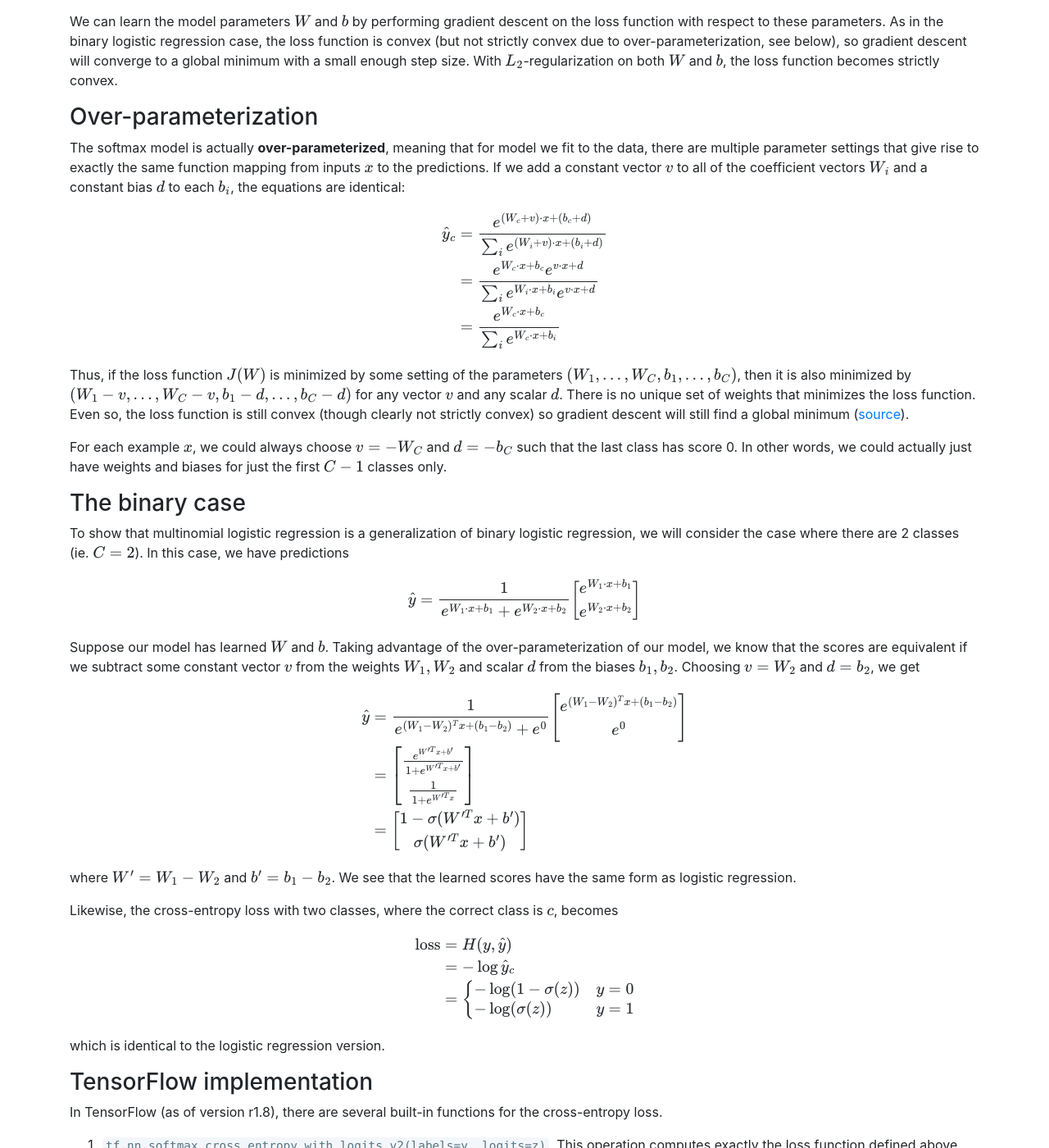
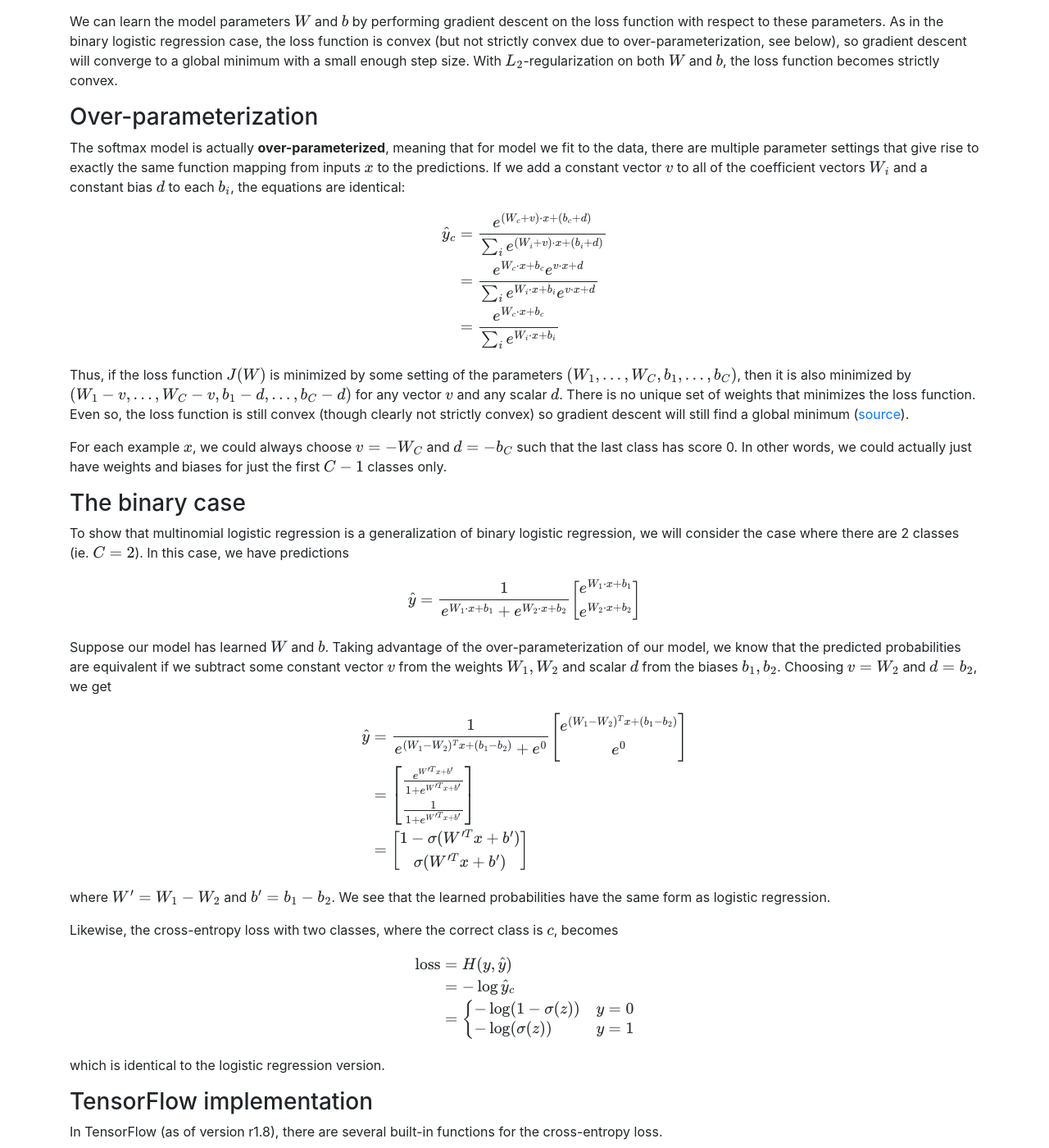
Before and after one commit to chrisyeh96/chrisyeh96.github.io, a Jekyll site: the page built from _posts/2018-06-11-logistic-regression.md, in a window 1280 px wide and 1400 px high, scrolled down 5293 px. Shown: the whole window at 82% size. Built offline with Jekyll 4.4.1, drawn with Linux system fonts in a browser that asks for light colours; formulas are drawn with MathJax 3; some of the changed text lies outside the part shown.

Commit message:
Logistic Regression: fix typos

```diff
--- a/_posts/2018-06-11-logistic-regression.md
+++ b/_posts/2018-06-11-logistic-regression.md
@@ -203,7 +203,7 @@
   \hat{y}_c
   &= \frac{e^{(W_c + v) \cdot x + (b_c + d)}}{\sum_i e^{(W_i + v) \cdot x + (b_i + d)}} \\
   & = \frac{e^{W_c \cdot x + b_c} e^{v \cdot x + d}}{\sum_i e^{W_i \cdot x + b_i} e^{v \cdot x + d}} \\
-  & = \frac{e^{W_c \cdot x + b_c}}{\sum_i e^{W_c \cdot x + b_i}}
+  & = \frac{e^{W_c \cdot x + b_c}}{\sum_i e^{W_i \cdot x + b_i}}
 \end{align*}
 $$
 
@@ -223,7 +223,7 @@
 \end{bmatrix}
 $$
 
-Suppose our model has learned $$W$$ and $$b$$. Taking advantage of the over-parameterization of our model, we know that the scores are equivalent if we subtract some constant vector $$v$$ from the weights $$W_1, W_2$$ and scalar $$d$$ from the biases $$b_1, b_2$$. Choosing $$v = W_2$$ and $$d = b_2$$, we get
+Suppose our model has learned $$W$$ and $$b$$. Taking advantage of the over-parameterization of our model, we know that the predicted probabilities are equivalent if we subtract some constant vector $$v$$ from the weights $$W_1, W_2$$ and scalar $$d$$ from the biases $$b_1, b_2$$. Choosing $$v = W_2$$ and $$d = b_2$$, we get
 
 $$
 \begin{align*}
@@ -234,7 +234,7 @@
     \end{bmatrix} \\
   &= \begin{bmatrix}
     \frac{ e^{W'^T x + b'} }{ 1 + e^{W'^T x + b'} } \\
-    \frac{ 1 }{ 1 + e^{W'^T x} }
+    \frac{ 1 }{ 1 + e^{W'^T x + b'} }
     \end{bmatrix} \\
   &= \begin{bmatrix}
     1 - \sigma (W'^T x + b') \\
@@ -243,7 +243,7 @@
 \end{align*}
 $$
 
-where $$W' = W_1 - W_2$$ and $$b' = b_1 - b_2$$. We see that the learned scores have the same form as logistic regression.
+where $$W' = W_1 - W_2$$ and $$b' = b_1 - b_2$$. We see that the learned probabilities have the same form as logistic regression.
 
 Likewise, the cross-entropy loss with two classes, where the correct class is $$c$$, becomes
 
@@ -280,7 +280,7 @@
 
 Given a binary classification algorithm (including binary logistic regression, binary SVM classifier, etc.), there are two common approaches to use them for multi-class classification: **one-vs-rest** (also known as **one-vs-all**) and **one-vs-one**. Each has its strengths and weaknesses. There is no clear "best" multi-class classification model; it depends on the dataset.
 
-In **one-vs-rest**, we train $$C$$ separate binary classification models. Each classifier $$f_c$$, for $$c \in \{ 1, \dotsc C\}$$ is trained to determine whether or not an example is part of class $$c$$ or not. To predict the class for a new example $$x$$, we run all $$C$$ classifiers on $$x$$ and choose the class with the highest score: $$\hat{y} = \arg\max_{c \in \{ 1, \dotsc C\}} f_c(x)$$. One main drawback is that when there are lots of classes, each binary classifier sees a highly imbalanced dataset, which may degrade performance.
+In **one-vs-rest**, we train $$C$$ separate binary classification models. Each classifier $$f_c$$, for $$c \in \{ 1, \dotsc, C\}$$ is trained to determine whether or not an example is part of class $$c$$ or not. To predict the class for a new example $$x$$, we run all $$C$$ classifiers on $$x$$ and choose the class with the highest score: $$\hat{y} = \arg\max_{c \in \{ 1, \dotsc, C\}} f_c(x)$$. One main drawback is that when there are lots of classes, each binary classifier sees a highly imbalanced dataset, which may degrade performance.
 
 In **one-vs-one**, we train $${C \choose 2} = C(C-1)/2$$ separate binary classification models, one for each possible pair of classes. To predict the class for a new example $$x$$, we run all $${C \choose 2}$$ classifiers on $$x$$ and choose the class with the most "votes." A major drawback is that there can exist fairly large regions in the decision space with ties for the class with the most number of votes.
 
```
